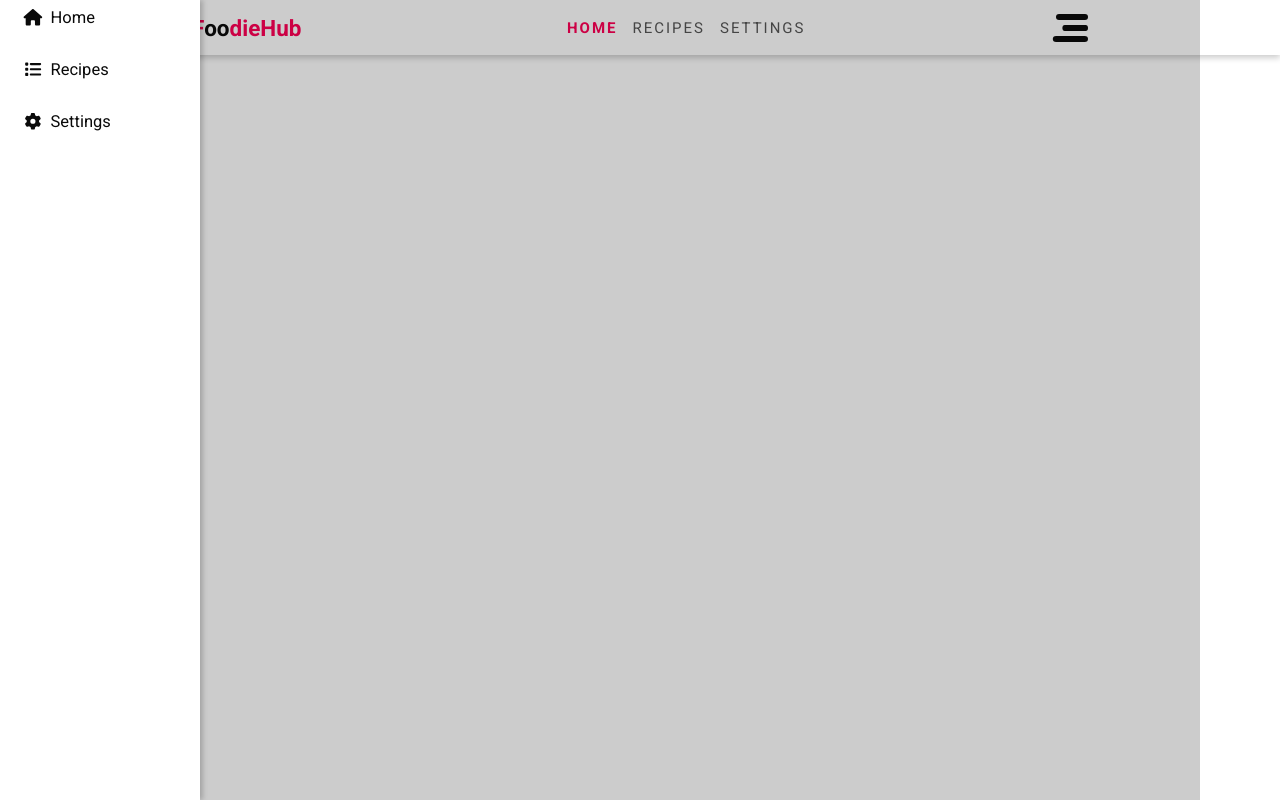
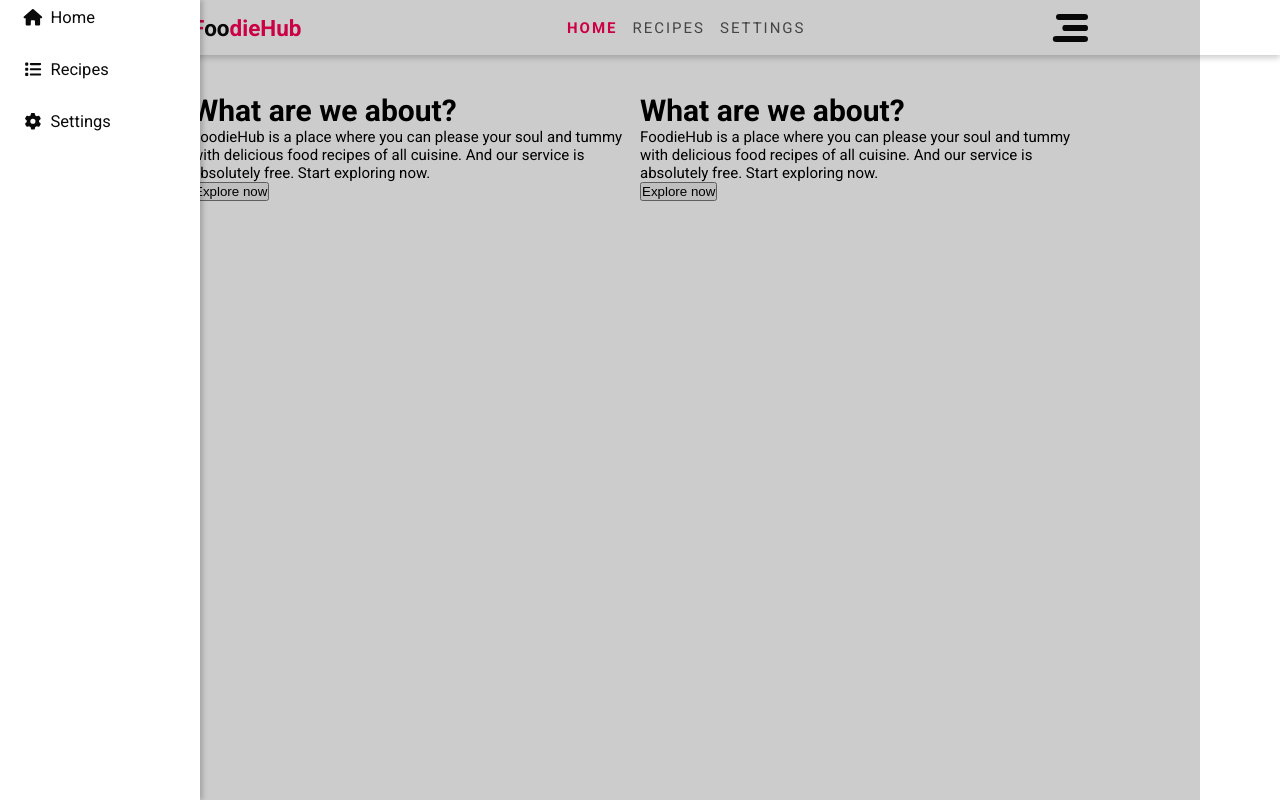
Before and after one commit to brentvoyles3/foodie, a React (Create React App) app: page / in a window 1280 px wide. Built offline with nearby package versions, Linux system fonts and the light colour scheme.

Commit message:
Added HeroSection/Homepage

```diff
--- a/src/App.js
+++ b/src/App.js
@@ -1,10 +1,14 @@
 import Navbar from "./components/Navbar"
+import HeroSection from "./components/HeroSection"
+
 function App() {
   return (
     <div className="App">
-      <header className="App-header">
       <Navbar/>
-      </header>
+      <div className="container main">
+      <HeroSection/>
+      </div>
+
     </div>
   );
 }
--- /dev/null
+++ b/src/components/HeroSection.js
@@ -0,0 +1,16 @@
+export default function HeroSection() {
+return(
+    <div className="section">
+        <div className="col">
+            <h1 className="title">What are we about?</h1>
+            <p> FoodieHub is a place where you can please your soul and tummy with delicious food recipes of all cuisine. And our service is absolutely free. Start exploring now.</p>
+            <button className="btn"> Explore now </button>
+            </div>
+            <div className="col">
+            <h1 className="title">What are we about?</h1>
+            <p> FoodieHub is a place where you can please your soul and tummy with delicious food recipes of all cuisine. And our service is absolutely free. Start exploring now.</p>
+            <button className="btn"> Explore now </button>
+            </div>
+    </div>
+)
+} //HeroSection
--- a/src/styles/index.scss
+++ b/src/styles/index.scss
@@ -24,108 +24,21 @@ a{
     text-decoration: none;
 }
 
-.navbar {
-    height: 55px;
-    box-shadow: 0 3px 6px var(--shadow-color);
-    background-color: var(--background-color);
-    color: var(--text-color);
+@import "navbar.scss";
+
+
+.section{
     display: flex;
-    justify-content: space-between;
-    align-items: center;
-    .logo{
-        font-size: 1.5em;
-        font-weight: bold;
-        color: var(--primary-color);
-        text-shadow: 0 1px 3px var (--shadow-color);
-        span{
-            color: var(--text-color);
-        }
-    }
-    .nav-links{
-        a{
-            margin-left: 1em;
-            color: var(--text-light);
-            letter-spacing: 2px;
-            text-transform: uppercase;
-            position: relative;
-            &::before{
-                content: '';
-                display: block;
-                height: 5px;
-                width: 100%;
-                background-color: var(--primary-color);
-                position: absolute;
-                bottom: -5px;
-                left: 0;
-                transform: scaleX(0);
-                transition: transform calc(var(--animation-speed) * 0.5s) ease-in-out;
-            }
-            &:hover{
-                &::before{
-                    transform: scaleX(1);
-                }
-            }
-            &.active{
-                color: var(--primary-color);
-                font-weight: bold;
-            }
-        }
-    }
-    .sidebar-btn{
-        height:28px;
-        width:32px;
-        position: relative;
-        .bar{
-            border-radius: 5px;
-            height:6px;
-            width:100%;
-            background-color: var(--text-color);
-            position: absolute;
-            &:nth-child(1){
-                top:0;
-            }
-            &:nth-child(2){
-                top:50%;
-                transform-origin: right;
-                transform:scaleX(.8) translateY(-50%)
-            }
-            &:nth-child(3){
-                top:100%;
-                transform-origin: right;
-                transform:scaleX(1.1)translateY(-100%)
-            }
-        }
+    align-items:center;
+    .col{
+        width: 50%;
     }
 }
 
-.sidebar{
-    position:fixed;
-    top:0;
-    left:0;
-    height:100vh;
-    width:200px;
-    background-color: var(--background-color);
-    box-shadow: 0 0 0 1000px rgba(0,0,0,0.2), 3px 0 5px var(--shadow-color);
-    .sidebar-link{
-        display: block;
-        padding: .5em 1em;
-        border-left: .4em solid transparent;
-        margin-bottom: 1em;
-        color: var(--text-color);
-        font-size: 1.1em;
-        &.active{
-            border-left-color: var(--primary-color);
-        }
-        &.hover{
-            border-left-color: var(--primary-color);
-            background-color: rgba (0,0,0,0.05);
-        }
-        svg{
-            width: 1.2em;
-            margin-right: .5em;
-        }
-        }
+.main{
+    padding-block: 3vw;
 }
+
 
 .container{
     padding-inline: 15vw;
--- /dev/null
+++ b/src/styles/navbar.scss
@@ -0,0 +1,102 @@
+.navbar {
+    height: 55px;
+    box-shadow: 0 3px 6px var(--shadow-color);
+    background-color: var(--background-color);
+    color: var(--text-color);
+    display: flex;
+    justify-content: space-between;
+    align-items: center;
+    .logo{
+        font-size: 1.5em;
+        font-weight: bold;
+        color: var(--primary-color);
+        text-shadow: 0 1px 3px var (--shadow-color);
+        span{
+            color: var(--text-color);
+        }
+    }
+    .nav-links{
+        a{
+            margin-left: 1em;
+            color: var(--text-light);
+            letter-spacing: 2px;
+            text-transform: uppercase;
+            position: relative;
+            &::before{
+                content: '';
+                display: block;
+                height: 5px;
+                width: 100%;
+                background-color: var(--primary-color);
+                position: absolute;
+                bottom: -5px;
+                left: 0;
+                transform: scaleX(0);
+                transition: transform calc(var(--animation-speed) * 0.5s) ease-in-out;
+            }
+            &:hover{
+                &::before{
+                    transform: scaleX(1);
+                }
+            }
+            &.active{
+                color: var(--primary-color);
+                font-weight: bold;
+            }
+        }
+    }
+    .sidebar-btn{
+        height:28px;
+        width:32px;
+        position: relative;
+        .bar{
+            border-radius: 5px;
+            height:6px;
+            width:100%;
+            background-color: var(--text-color);
+            position: absolute;
+            &:nth-child(1){
+                top:0;
+            }
+            &:nth-child(2){
+                top:50%;
+                transform-origin: right;
+                transform:scaleX(.8) translateY(-50%)
+            }
+            &:nth-child(3){
+                top:100%;
+                transform-origin: right;
+                transform:scaleX(1.1)translateY(-100%)
+            }
+        }
+    }
+}
+
+.sidebar{
+    position:fixed;
+    top:0;
+    left:0;
+    height:100vh;
+    width:200px;
+    background-color: var(--background-color);
+    box-shadow: 0 0 0 1000px rgba(0,0,0,0.2), 3px 0 5px var(--shadow-color);
+    .sidebar-link{
+        display: block;
+        padding: .5em 1em;
+        border-left: .4em solid transparent;
+        margin-bottom: 1em;
+        color: var(--text-color);
+        font-size: 1.1em;
+        &.active{
+            border-left-color: var(--primary-color);
+        }
+        &.hover{
+            border-left-color: var(--primary-color);
+            background-color: rgba (0,0,0,0.05);
+        }
+        svg{
+            width: 1.2em;
+            margin-right: .5em;
+        }
+    }
+}
```
